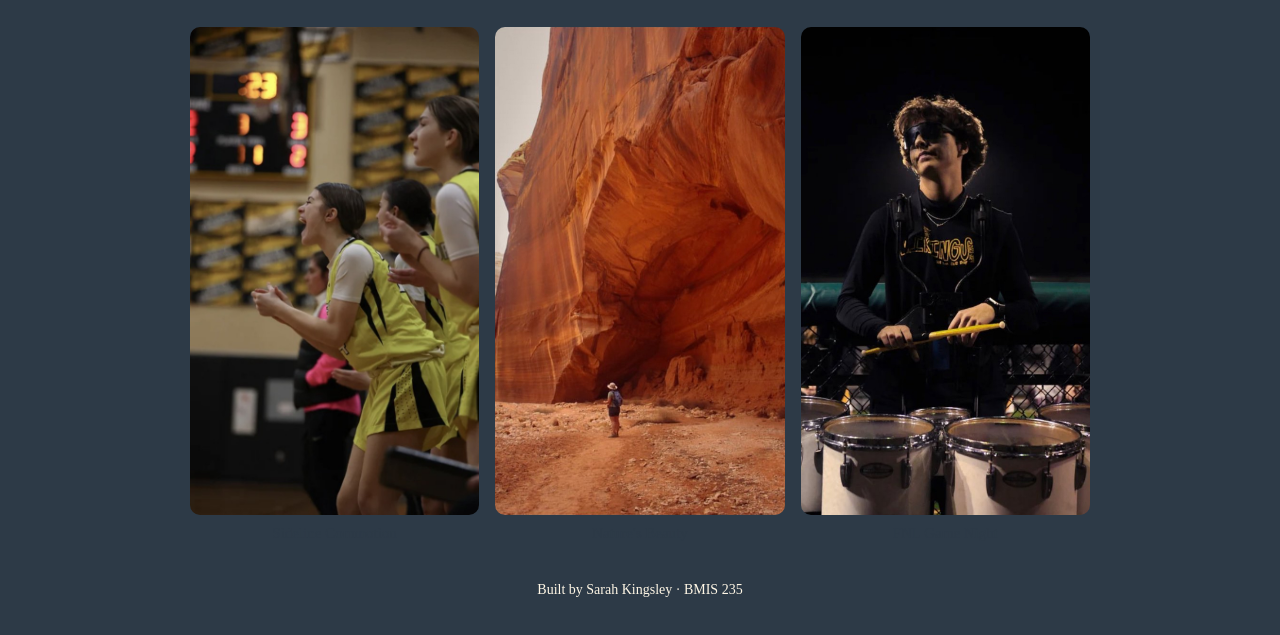
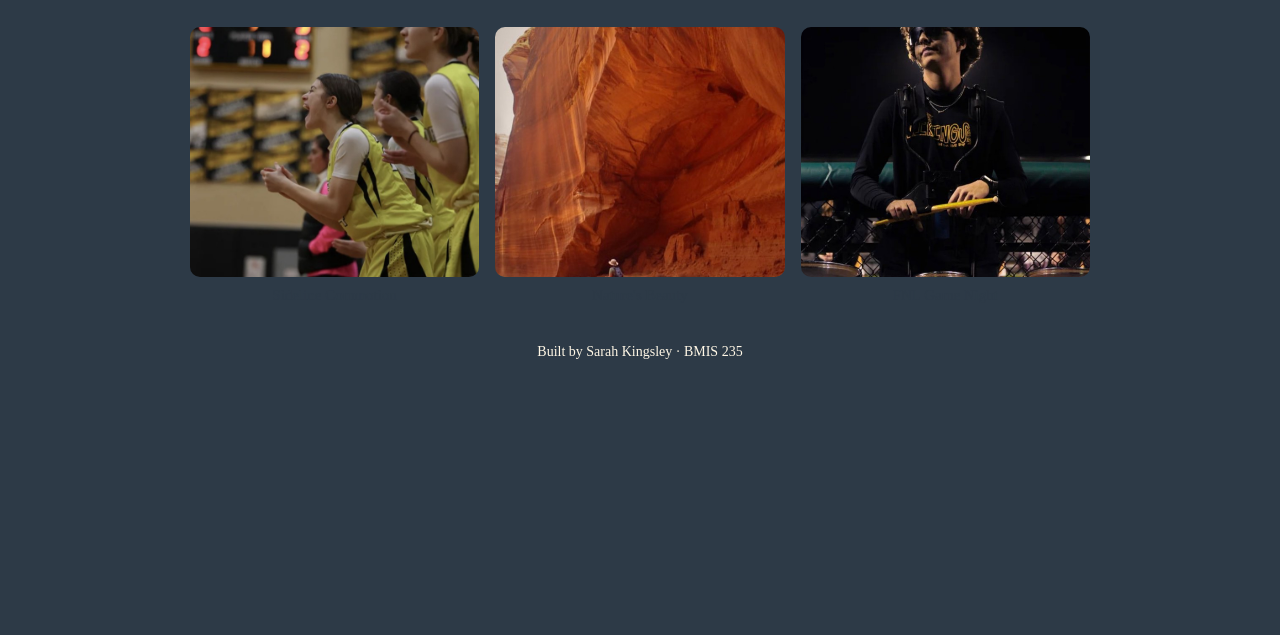
Before and after one commit to Sarahdkingsley/bmis235-html-4, a plain HTML site: page Photos.html in a window 1280 px wide. Shown: the part 163-798 px from the top of the page. Drawn offline with Linux system fonts and the light colour scheme.

Commit message:
Update styles.css

```diff
--- a/styles.css
+++ b/styles.css
@@ -91,7 +91,7 @@ footer {
 .blk-gallery figure { margin: 0; }
 .blk-gallery img {
     width: 100%;
-    height: 488px;
+    height: 250px;
     object-fit: cover;           /* crops photos to the same shape */
     border-radius: 10px;
 }
```
